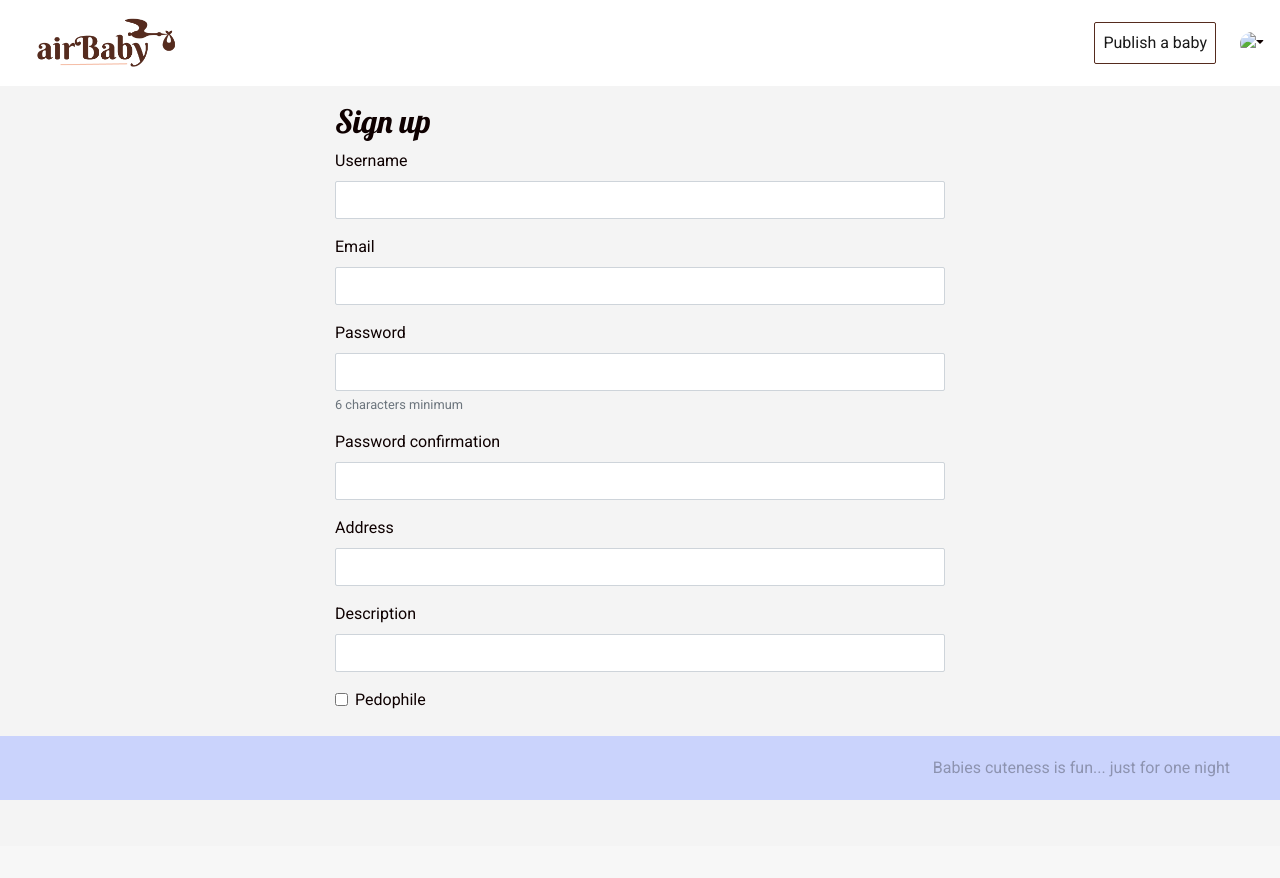
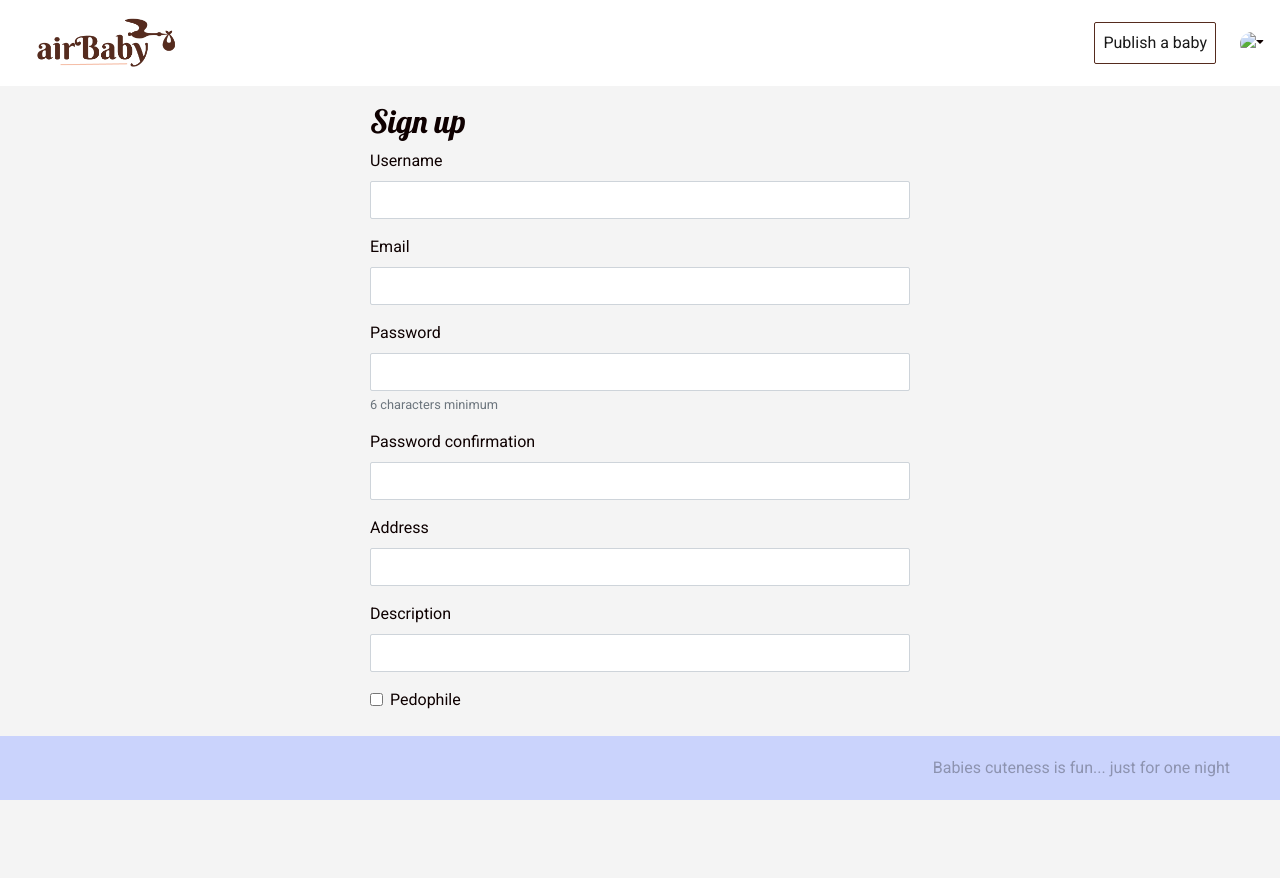
Before and after one commit to ma-v/airbaby, a Rails app: page /users/sign_up in a window 1280 px wide. Before the commit the page ends 800 px from the top, so only its background shows below. Run offline with Rails 7, Linux system fonts and the light colour scheme; style sheets or scripts are compiled from the project's sources; some libraries are stand-ins or nearby versions.

Commit message:
container and footer margin done

```diff
--- a/app/assets/stylesheets/components/_layout.scss
+++ b/app/assets/stylesheets/components/_layout.scss
@@ -1,3 +1,3 @@
-.mgb {
-  margin-bottom: 5 rem !important;
+body {
+  margin-bottom: 5rem;
 }
--- a/app/views/devise/registrations/new.html.erb
+++ b/app/views/devise/registrations/new.html.erb
@@ -1,4 +1,6 @@
-<div class="container col-xs-12 col-sm-10 col-md-6 mb-5">
+<div class="container">
+  <div class="row justify-content-center">
+    <div class="col-xs-12 col-sm-6">
       <h2>Sign up</h2>
 
       <%= simple_form_for(resource, as: resource_name, url: registration_path(resource_name)) do |f| %>
@@ -33,3 +35,6 @@
 
       <%= render "devise/shared/links" %>
     </div>
+
+  </div>
+</div>
```
Lines whose indentation alone changed are shown as unchanged.
